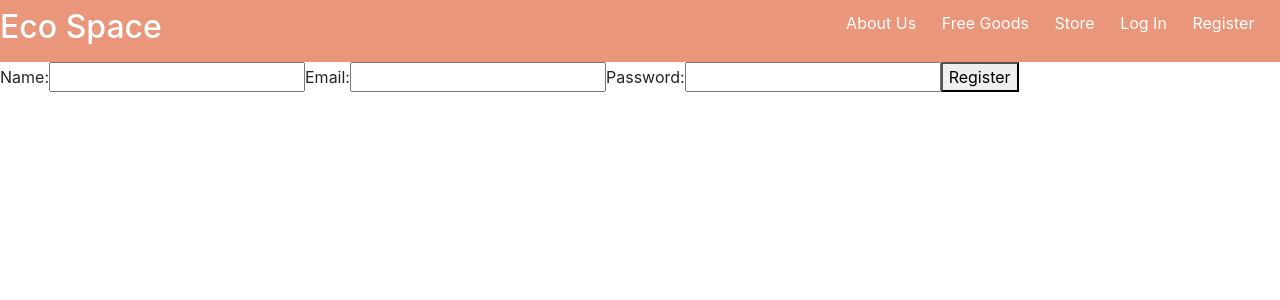
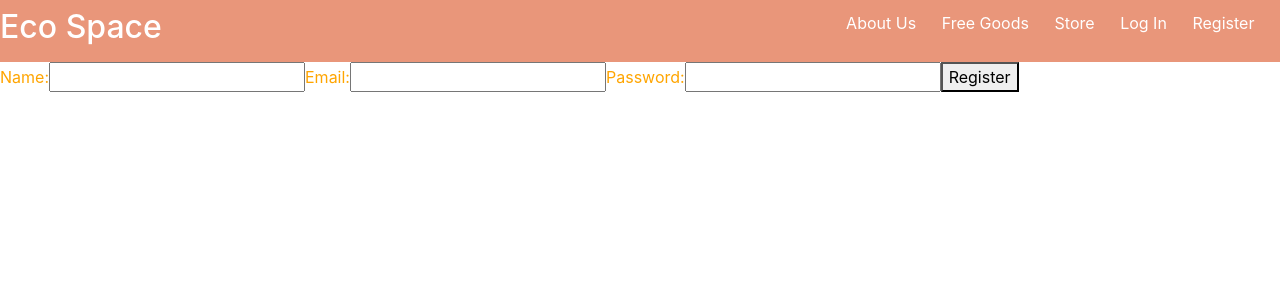
Before and after one commit to Thainnt/Eco_space, a React (Create React App) app in the folder frontend/: page /register in a window 1280 px wide. Shown: the top 300 px of the page. Built offline with nearby package versions, Linux system fonts and the light colour scheme.

Commit message:
Added stylesheet for register component

```diff
--- a/frontend/src/components/Pages/Register.jsx
+++ b/frontend/src/components/Pages/Register.jsx
@@ -2,6 +2,8 @@ import { useEffect, useState } from "react"
 import axios from "axios"
 import { useNavigate } from 'react-router-dom'
 import Cookies from 'js-cookie'
+import './register.css'
+
 
 export default function Register(props) {
   const [name, setName ] = useState("");
@@ -9,6 +11,9 @@ export default function Register(props) {
   const [password, setPassword] = useState("");
   const navigate = useNavigate();
 
+  // const formStyles = {
+  //   color: "blue"
+  // }
 
   function handleSubmit(event) {
     event.preventDefault();
@@ -33,7 +38,7 @@ export default function Register(props) {
 
   return (
     <div>
-      <form onSubmit={handleSubmit}>
+      <form className="form" onSubmit={handleSubmit}>
 
         <label>
         Name:
--- /dev/null
+++ b/frontend/src/components/Pages/register.css
@@ -0,0 +1,3 @@
+.form {
+  color:orange;
+}
```
Also changed, not shown: frontend/src/components/Pages/About.jsx (added).
